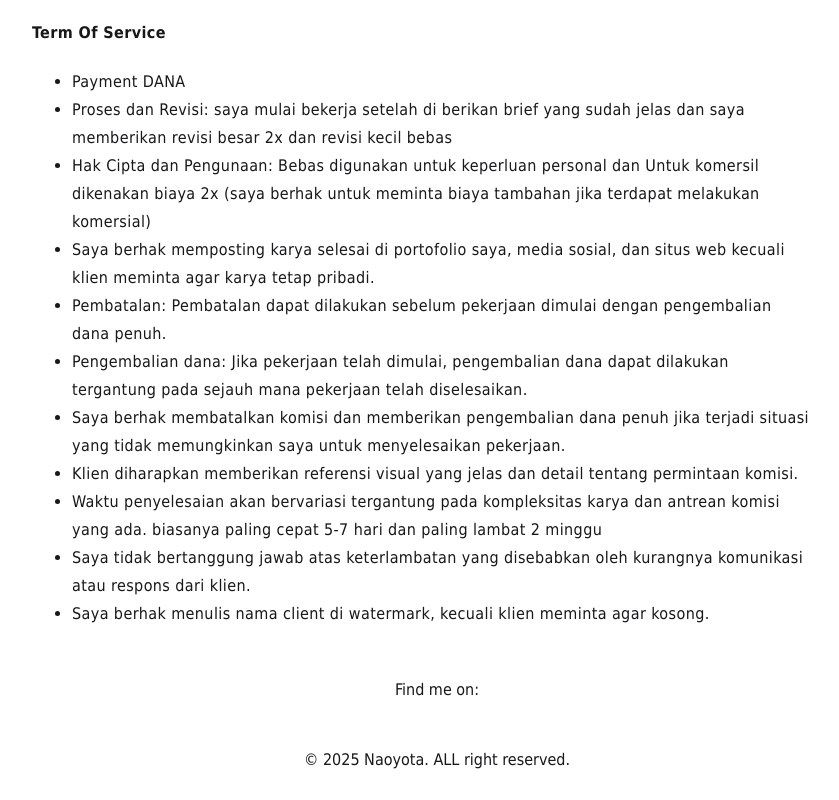
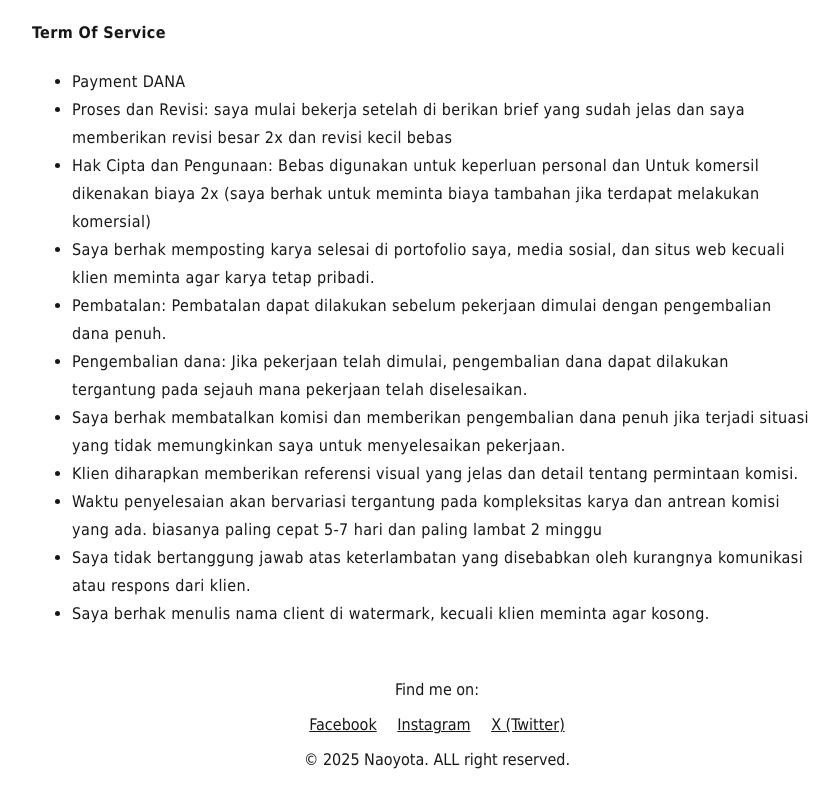
Before and after one commit to Naoyota/web-portofolio, a plain HTML site: page commission.html in a window 1280 px wide. Shown: the part 2123-2923 px from the top of the page, without its empty margins (218-1057 px from the left). Drawn offline with Linux system fonts and the light colour scheme.

Commit message:
fix footer

```diff
--- a/commission.html
+++ b/commission.html
@@ -154,9 +154,9 @@
     <footer>
         <p>Find me on: </p>
         <div class="medsos">
-          <a href="https://facebook.com/naoyota.hayame/" target="_blank"></a>
-          <a href="https://www.instagram.com/naoyota_/" target="_blank"></a>
-          <a href="https://x.com/naoyota_" target="_blank"></a>
+          <a href="https://facebook.com/naoyota.hayame/" target="_blank">Facebook</a>
+          <a href="https://www.instagram.com/naoyota_/" target="_blank">Instagram</a>
+          <a href="https://x.com/naoyota_" target="_blank">X (Twitter)</a>
         </div>
         <p>&copy; 2025 Naoyota. ALL right reserved.</p>
     </footer>
```
Also changed, not shown: index.html (+3 -3 lines), portofolio.html (+3 -3 lines).
